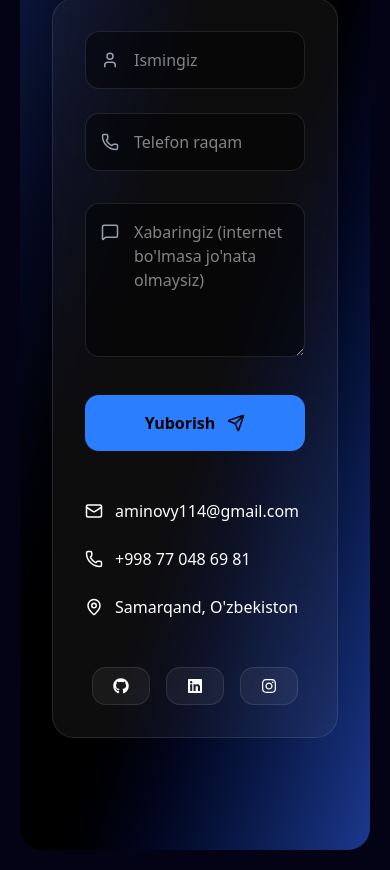
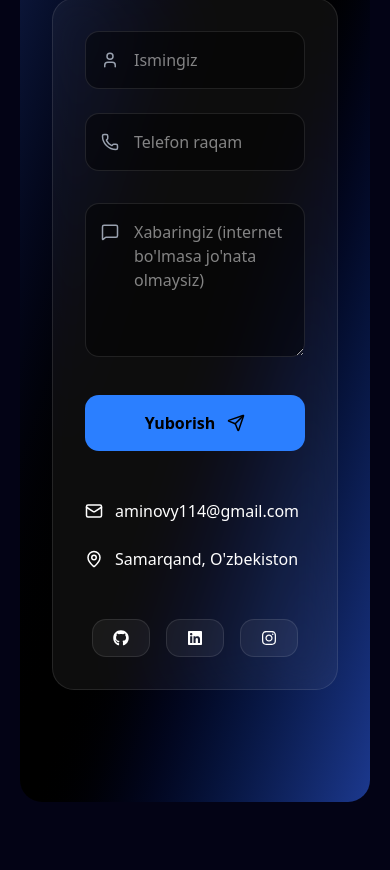
Before and after one commit to aminovy114-bit/Aminov_Yusuf, a React (Vite) app: page /contact in a window 390 px wide. Shown: the part 374-1244 px from the top of the page. After the commit the page ends 1196 px from the top, so only its background shows below. Built offline with nearby package versions, Linux system fonts and the light colour scheme.

Commit message:
remove phone

```diff
--- a/src/pages/Contact.tsx
+++ b/src/pages/Contact.tsx
@@ -76,12 +76,7 @@ export default function Contact() {
       value: "aminovy114@gmail.com",
 
     },
-    {
-      icon: <Phone size={18} />,
-      label: "Telefon",
-      value: "+998 77 048 69 81",
 
-    },
     {
       icon: <MapPin size={18} />,
       label: "Manzil",
```
